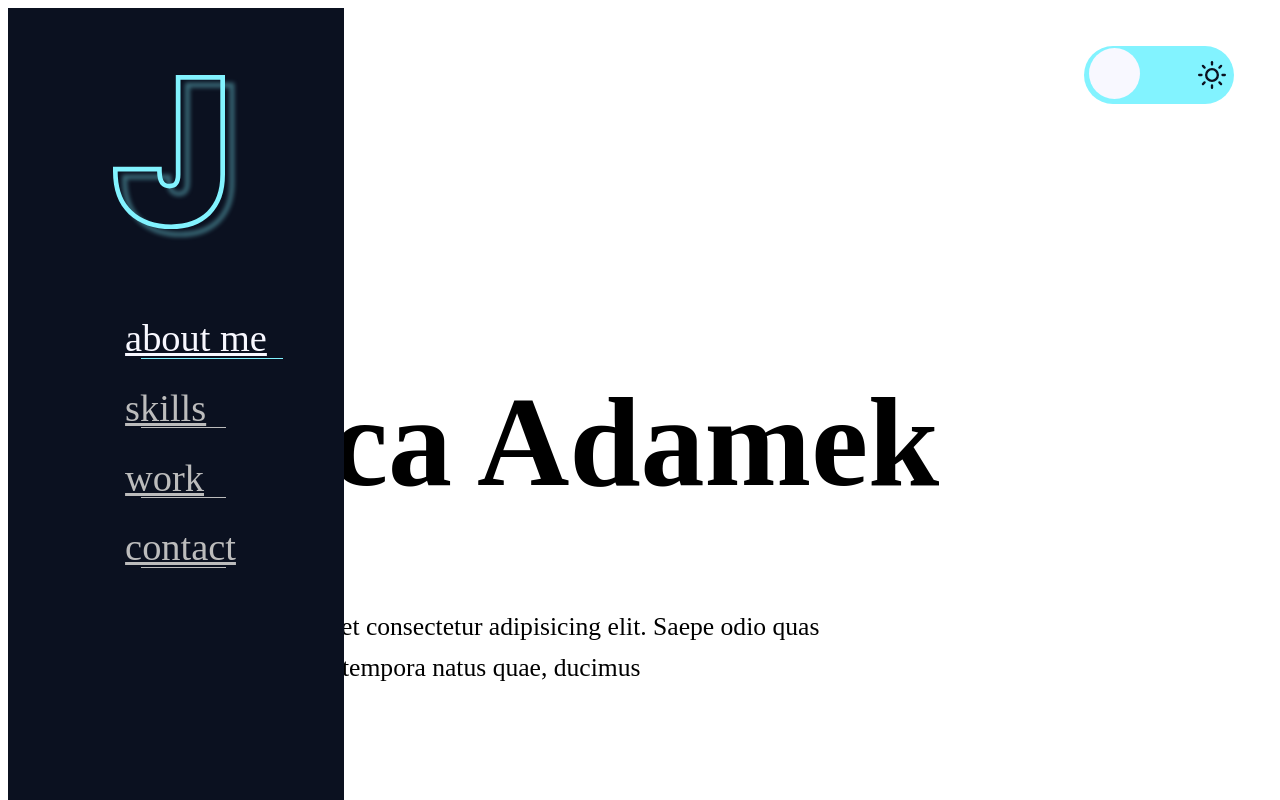
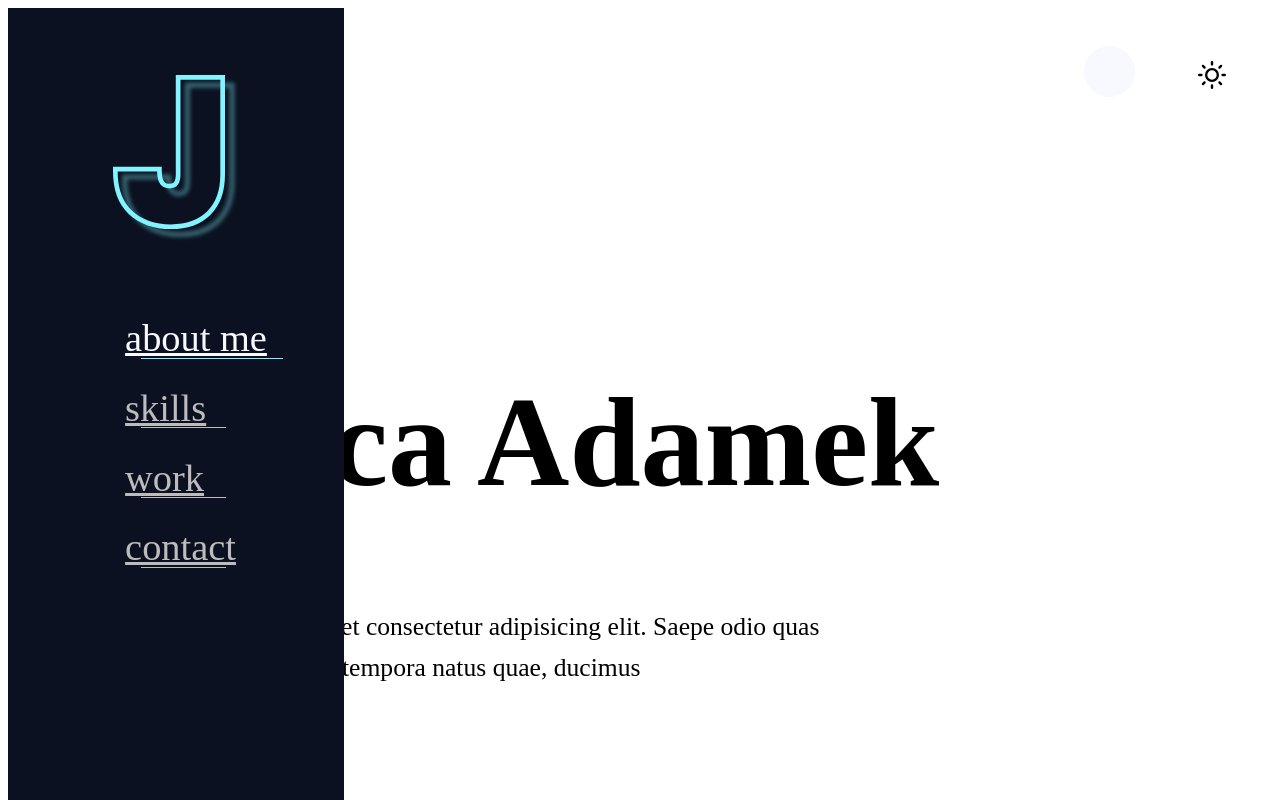
Before and after one commit to jeadamek/jadamek.com, a React (Vite) app: page / in a window 1280 px wide. Shown: the top 800 px of the page. Built offline with nearby package versions, Linux system fonts and the light colour scheme; the HTML template or start-up script is replaced by a standard one.

Commit message:
:construction: animate toggle component

```diff
--- a/src/styles/components/toggle.sass
+++ b/src/styles/components/toggle.sass
@@ -7,8 +7,6 @@
    padding-inline: .5rem
 
    border-radius: 2rem
-   background-color: variables.$blue-100
-   color: variables.$blue-700
 
    display: flex
    align-items: center
@@ -27,8 +25,6 @@
    background-color: variables.$light-200
 
    position: absolute
-   left: 5px
-   top: 2px
 
    z-index: 9999
    cursor: pointer
--- a/src/styles/main.sass
+++ b/src/styles/main.sass
@@ -29,6 +29,16 @@
    .title
       h2
          color: variables.$blue-100
+
+   .toggle-wrapper
+      .toggle
+         background-color: variables.$blue-100
+         color: variables.$blue-700
+
+      .switch
+         left: 4px
+         top: 2px
+
 
    input, textarea
       border-color: variables.$blue-100
@@ -65,6 +75,15 @@
 
    strong
       color: variables.$primary-light
+
+   .toggle-wrapper
+      .toggle
+         background-color: variables.$blue-700
+         color: variables.$blue-100
+
+      .switch
+         right: 4px
+         top: 2px
 
    input, textarea
       border-color: variables.$blue-600
```
